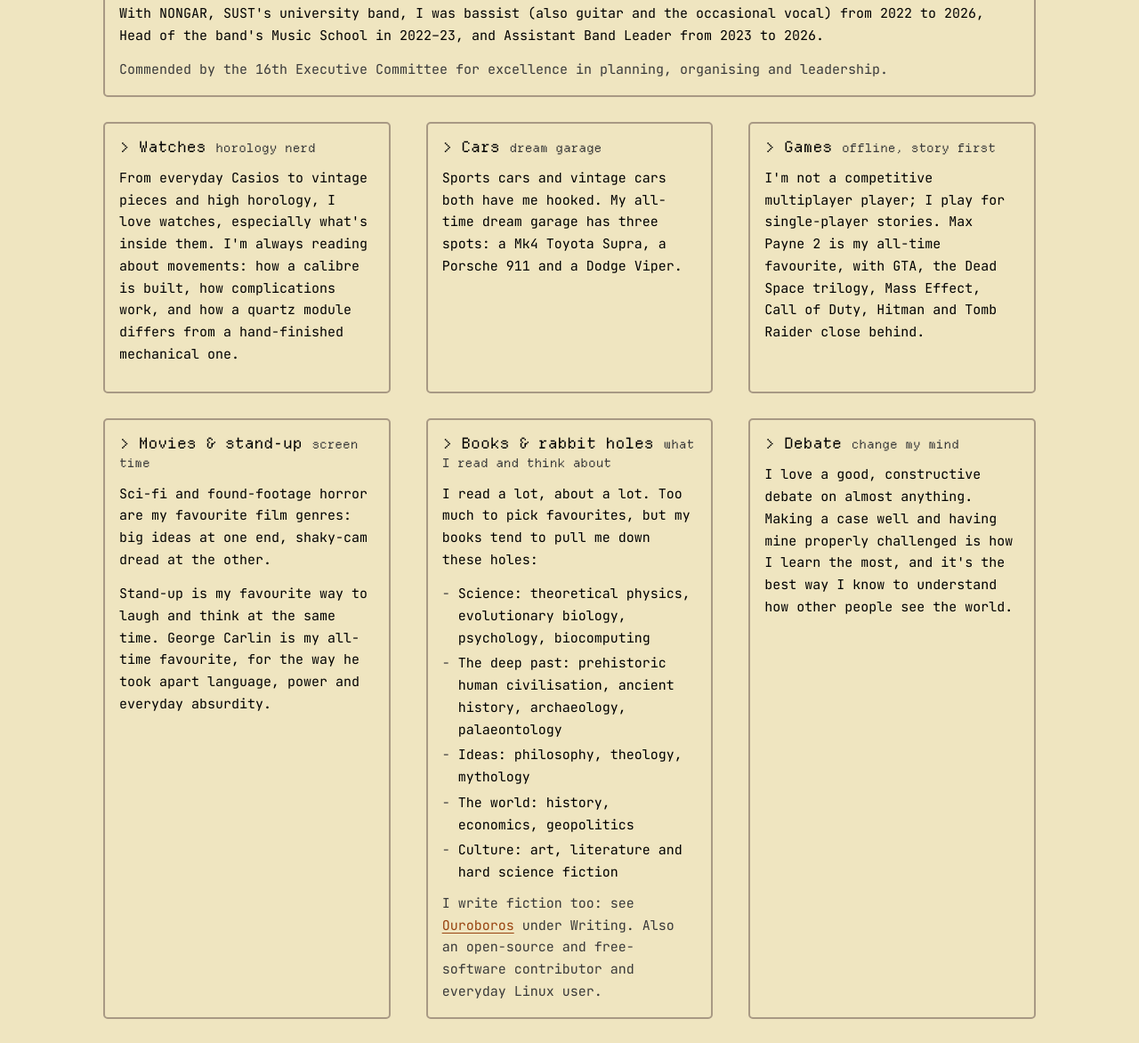
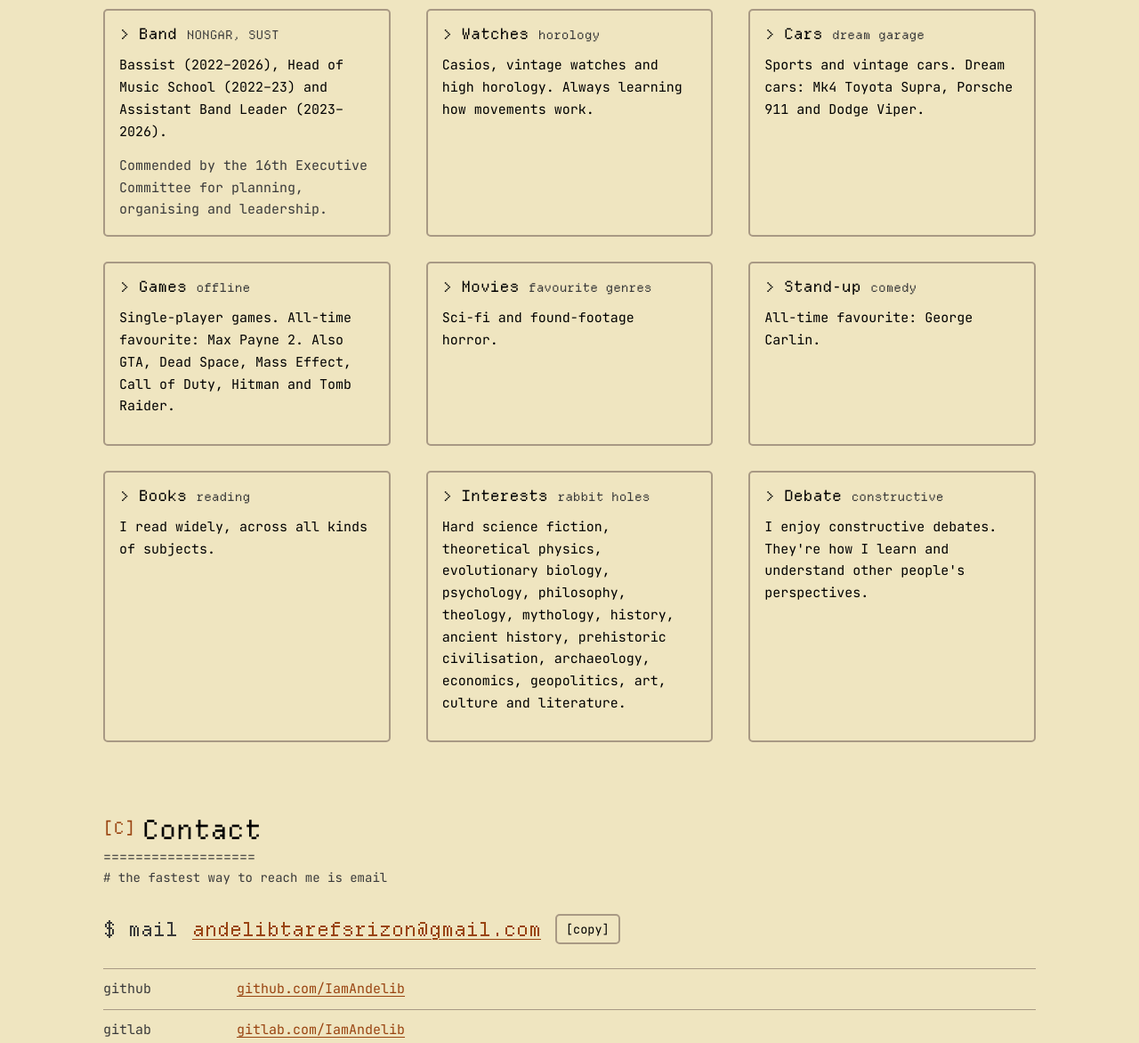
Before and after one commit to IamAndelib/IamAndelib.github.io, a plain HTML site: page index.html in a window 1280 px wide. Shown: the part 8383-9555 px from the top of the page at 89% size. Drawn offline with Linux system fonts and the light colour scheme; no server answers.

Commit message:
content: one topic per card, brief descriptions
Co-Authored-By: Claude Opus 5.5 <noreply@anthropic.com>

```diff
--- a/index.html
+++ b/index.html
@@ -452,7 +452,7 @@ d.setAttribute('data-skin',s);})();
     <div class="cols">
       <div class="group wide">
         <h3>&gt; Music <span class="dim" style="font-size:.8em">bass · acoustic · electric</span></h3>
-        <p>I play bass, acoustic and electric guitar, and fingerpicking is where I'm happiest. I'll listen to anything, but heavy metal, rock, progressive metal, groove metal, Europop and pop are home. Passing a favourite song on to someone is one of the most "me" things I do, so here are a few:</p>
+        <p>I play bass, acoustic and electric guitar, and love fingerpicking. Favourite genres: heavy metal, rock, progressive metal, groove metal, Europop and pop.</p>
         <ul class="tracks" aria-label="Favourite songs on Spotify">
           <li class="track"><a href="https://open.spotify.com/track/4q9QVIaLqjbcoqeCfM2zan" rel="noopener"><img src="img/music/creeping-death.webp" width="56" height="56" alt="" loading="lazy"><span><b>Creeping Death</b><small>Metallica</small></span><span class="sp" aria-hidden="true">↗</span></a></li>
           <li class="track"><a href="https://open.spotify.com/track/5MhNgheI9IjDxQS5XQ3Ojo" rel="noopener"><img src="img/music/she-wolf.webp" width="56" height="56" alt="" loading="lazy"><span><b>She-Wolf</b><small>Megadeth</small></span><span class="sp" aria-hidden="true">↗</span></a></li>
@@ -463,41 +463,43 @@ d.setAttribute('data-skin',s);})();
           <li class="track"><a href="https://open.spotify.com/track/70niQdMwgWGZbqLIj7kddH" rel="noopener"><img src="img/music/512.webp" width="56" height="56" alt="" loading="lazy"><span><b>512</b><small>Lamb of God</small></span><span class="sp" aria-hidden="true">↗</span></a></li>
           <li class="track"><a href="https://open.spotify.com/track/5burXYqqO8z0GEnltThZKw" rel="noopener"><img src="img/music/geronimos-cadillac.webp" width="56" height="56" alt="" loading="lazy"><span><b>Geronimo&#x27;s Cadillac</b><small>Modern Talking</small></span><span class="sp" aria-hidden="true">↗</span></a></li>
         </ul>
-        <p style="margin-top:14px">With NONGAR, SUST's university band, I was bassist (also guitar and the occasional vocal) from 2022 to 2026, Head of the band's Music School in 2022–23, and Assistant Band Leader from 2023 to 2026.</p>
-        <p style="margin:0" class="dim">Commended by the 16th Executive Committee for excellence in planning, organising and leadership.</p>
       </div>
       <div class="group">
-        <h3>&gt; Watches <span class="dim" style="font-size:.8em">horology nerd</span></h3>
-        <p>From everyday Casios to vintage pieces and high horology, I love watches, especially what's inside them. I'm always reading about movements: how a calibre is built, how complications work, and how a quartz module differs from a hand-finished mechanical one.</p>
+        <h3>&gt; Band <span class="dim" style="font-size:.8em">NONGAR, SUST</span></h3>
+        <p>Bassist (2022–2026), Head of Music School (2022–23) and Assistant Band Leader (2023–2026).</p>
+        <p style="margin:0" class="dim">Commended by the 16th Executive Committee for planning, organising and leadership.</p>
+      </div>
+      <div class="group">
+        <h3>&gt; Watches <span class="dim" style="font-size:.8em">horology</span></h3>
+        <p>Casios, vintage watches and high horology. Always learning how movements work.</p>
       </div>
       <div class="group">
         <h3>&gt; Cars <span class="dim" style="font-size:.8em">dream garage</span></h3>
-        <p>Sports cars and vintage cars both have me hooked. My all-time dream garage has three spots: a Mk4 Toyota Supra, a Porsche 911 and a Dodge Viper.</p>
+        <p>Sports and vintage cars. Dream cars: Mk4 Toyota Supra, Porsche 911 and Dodge Viper.</p>
       </div>
       <div class="group">
-        <h3>&gt; Games <span class="dim" style="font-size:.8em">offline, story first</span></h3>
-        <p>I'm not a competitive multiplayer player; I play for single-player stories. Max Payne 2 is my all-time favourite, with GTA, the Dead Space trilogy, Mass Effect, Call of Duty, Hitman and Tomb Raider close behind.</p>
+        <h3>&gt; Games <span class="dim" style="font-size:.8em">offline</span></h3>
+        <p>Single-player games. All-time favourite: Max Payne 2. Also GTA, Dead Space, Mass Effect, Call of Duty, Hitman and Tomb Raider.</p>
       </div>
       <div class="group">
-        <h3>&gt; Movies &amp; stand-up <span class="dim" style="font-size:.8em">screen time</span></h3>
-        <p>Sci-fi and found-footage horror are my favourite film genres: big ideas at one end, shaky-cam dread at the other.</p>
-        <p style="margin:0">Stand-up is my favourite way to laugh and think at the same time. George Carlin is my all-time favourite, for the way he took apart language, power and everyday absurdity.</p>
+        <h3>&gt; Movies <span class="dim" style="font-size:.8em">favourite genres</span></h3>
+        <p>Sci-fi and found-footage horror.</p>
       </div>
       <div class="group">
-        <h3>&gt; Books &amp; rabbit holes <span class="dim" style="font-size:.8em">what I read and think about</span></h3>
-        <p>I read a lot, about a lot. Too much to pick favourites, but my books tend to pull me down these holes:</p>
-        <ul class="dash">
-          <li>Science: theoretical physics, evolutionary biology, psychology, biocomputing</li>
-          <li>The deep past: prehistoric human civilisation, ancient history, archaeology, palaeontology</li>
-          <li>Ideas: philosophy, theology, mythology</li>
-          <li>The world: history, economics, geopolitics</li>
-          <li>Culture: art, literature and hard science fiction</li>
-        </ul>
-        <p style="margin:10px 0 0" class="dim">I write fiction too: see <a href="#writing">Ouroboros</a> under Writing. Also an open-source and free-software contributor and everyday Linux user.</p>
+        <h3>&gt; Stand-up <span class="dim" style="font-size:.8em">comedy</span></h3>
+        <p>All-time favourite: George Carlin.</p>
       </div>
       <div class="group">
-        <h3>&gt; Debate <span class="dim" style="font-size:.8em">change my mind</span></h3>
-        <p>I love a good, constructive debate on almost anything. Making a case well and having mine properly challenged is how I learn the most, and it's the best way I know to understand how other people see the world.</p>
+        <h3>&gt; Books <span class="dim" style="font-size:.8em">reading</span></h3>
+        <p>I read widely, across all kinds of subjects.</p>
+      </div>
+      <div class="group">
+        <h3>&gt; Interests <span class="dim" style="font-size:.8em">rabbit holes</span></h3>
+        <p>Hard science fiction, theoretical physics, evolutionary biology, psychology, philosophy, theology, mythology, history, ancient history, prehistoric civilisation, archaeology, economics, geopolitics, art, culture and literature.</p>
+      </div>
+      <div class="group">
+        <h3>&gt; Debate <span class="dim" style="font-size:.8em">constructive</span></h3>
+        <p>I enjoy constructive debates. They're how I learn and understand other people's perspectives.</p>
       </div>
     </div>
   </div>
```
